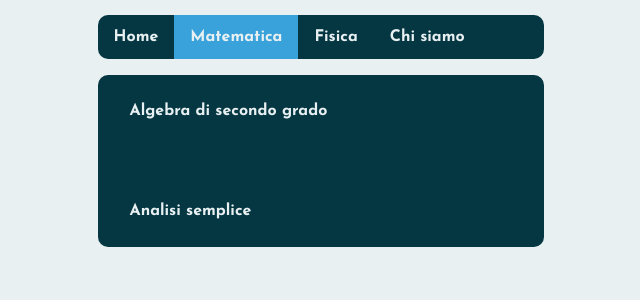
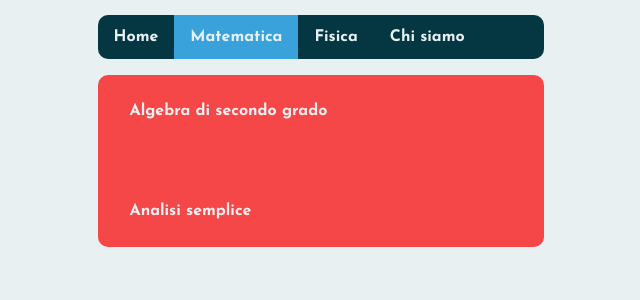
Before and after one commit to neogauss7/Bilbiolteca_digitale, a PHP site: page /Matematica.html in a window 1280 px wide. Shown: the top 300 px of the page, without its empty margins (319-959 px from the left). Run offline with PHP 8.4, Linux system fonts and the light colour scheme.

Commit message:
Update Matematica.css

```diff
--- a/Matematica.css
+++ b/Matematica.css
@@ -46,7 +46,7 @@ html {
 .over:hover {
   background-color: rgb(251, 147, 0);
 }
-.list1 {
+.list2 {
 background-color: rgb(245, 71, 72);
 }
 
```
